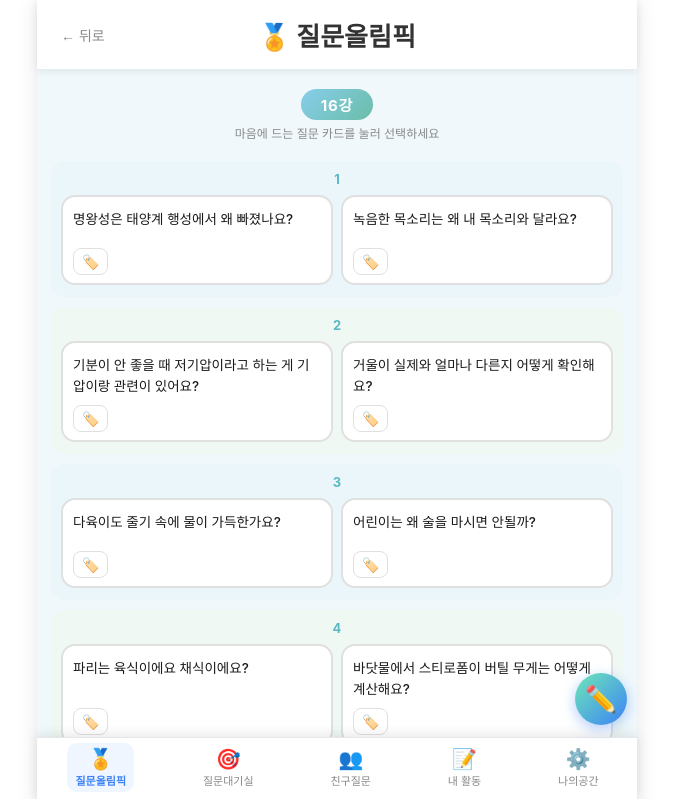
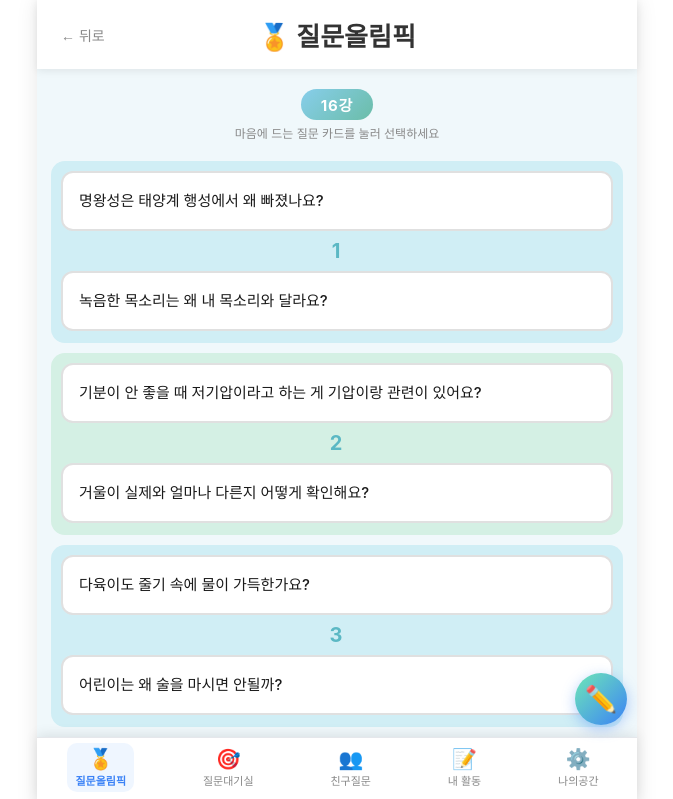
Before and after one commit to JYP-UJU/-questionapp, a React (Create React App) app in the folder frontend/: page /olympic in a window 1280 px wide. Shown: the top 799 px of the page, without its empty margins (303-976 px from the left). Built offline with nearby package versions, Linux system fonts and the light colour scheme; no server answers; sample sign-in values are in the browser's storage.

Commit message:
질문올림픽 글씨 크기, 색상 대비 강화

```diff
--- a/frontend/src/pages/QuizOlympics.css
+++ b/frontend/src/pages/QuizOlympics.css
@@ -44,42 +44,38 @@
 .pair-row {
   display: flex;
   flex-direction: column;
-  gap: 6px;
+  gap: 0;
   padding: 10px 10px 12px;
   border-radius: 14px;
 }
 .pair-even {
-  background: #eaf6fa;
+  background: #d0eef5;
 }
 .pair-odd {
-  background: #f0f8f4;
+  background: #d4f0e4;
 }
 .pair-num {
   text-align: center;
-  font-size: 13px;
+  font-size: 20px;
   font-weight: 700;
   color: #5bb8c4;
-  margin-bottom: 2px;
+  padding: 8px 0;
+  letter-spacing: 0.1em;
+  width: 100%;
 }
-.pair-cards {
-  display: grid;
-  grid-template-columns: 1fr 1fr;
-  gap: 8px;
-}
+
 
 /* 질문 카드 */
 .q-card {
   background: white;
-  border-radius: 14px;
+  border-radius: 12px;
   border: 2.5px solid #e0e0e0;
-  padding: 12px 10px 8px;
+  padding: 14px 16px;
   cursor: pointer;
   display: flex;
-  flex-direction: column;
-  gap: 8px;
+  align-items: center;
   transition: border-color 0.15s, box-shadow 0.15s;
-  min-height: 90px;
-  justify-content: space-between;
+  min-height: 60px;
 }
 .q-card:hover {
   border-color: #5bb8c4;
@@ -90,38 +86,20 @@
   box-shadow: 0 0 0 2px rgba(91,184,196,0.25);
 }
 .q-card-text {
-  font-size: 13.5px;
+  font-size: 15px;
   color: #1a1a1a;
-  line-height: 1.55;
+  line-height: 1.5;
   font-weight: 500;
+  flex: 1;
 }
 .q-card.selected .q-card-text {
   color: #2c7a8a;
 }
 
 /* 관심있음 버튼 */
-.star-btn {
-  background: none;
-  border: 1px solid #e0e0e0;
-  border-radius: 8px;
-  padding: 4px 8px;
-  font-size: 14px;
-  color: #aaa;
-  cursor: pointer;
-  align-self: flex-start;
-  transition: all 0.15s;
-  font-family: inherit;
-}
-.star-btn:hover {
-  border-color: #5bb8c4;
-  color: #5bb8c4;
-}
-.star-btn.starred {
-  border-color: #5bb8c4;
-  background: #e8f7fa;
-  color: #2c7a8a;
-  font-weight: 600;
-}
+
+
+
 
 /* 하단 버튼 */
 .olympics-actions {
--- a/frontend/src/pages/QuizOlympics.js
+++ b/frontend/src/pages/QuizOlympics.js
@@ -311,23 +311,18 @@ function QuizOlympics() {
             const selId = selections[`${currentRound}-${pairIdx}`];
             return (
               <div key={pairIdx} className={`pair-row ${pairIdx % 2 === 0 ? 'pair-even' : 'pair-odd'}`}>
+                <div
+                  className={`q-card ${selId === pair[0].id ? 'selected' : ''}`}
+                  onClick={() => handleSelect(pairIdx, pair[0])}
+                >
+                  <div className="q-card-text">{pair[0].text}</div>
+                </div>
                 <div className="pair-num">{pairIdx + 1}</div>
-                <div className="pair-cards">
-                  {pair.map((q, qi) => (
-                    <div
-                      key={q.id}
-                      className={`q-card ${selId === q.id ? 'selected' : ''}`}
-                      onClick={() => handleSelect(pairIdx, q)}
-                    >
-                      <div className="q-card-text">{q.text}</div>
-                      <button
-                        className={`star-btn ${starredIds.has(q.id) ? 'starred' : ''}`}
-                        onClick={(e) => handleStar(e, q.id)}
-                      >
-                        🏷️
-                      </button>
-                    </div>
-                  ))}
+                <div
+                  className={`q-card ${selId === pair[1].id ? 'selected' : ''}`}
+                  onClick={() => handleSelect(pairIdx, pair[1])}
+                >
+                  <div className="q-card-text">{pair[1].text}</div>
                 </div>
               </div>
             );
```
